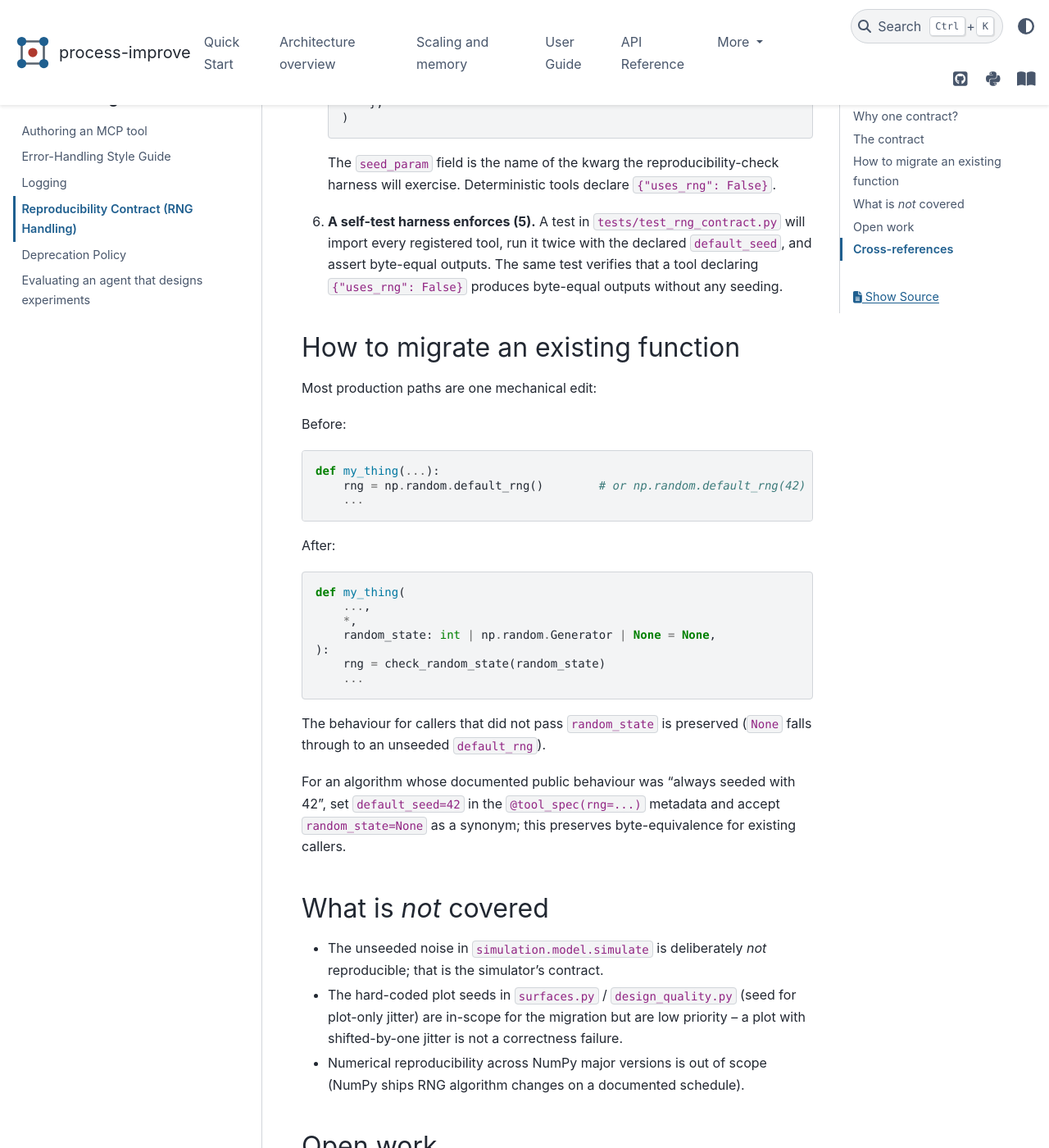
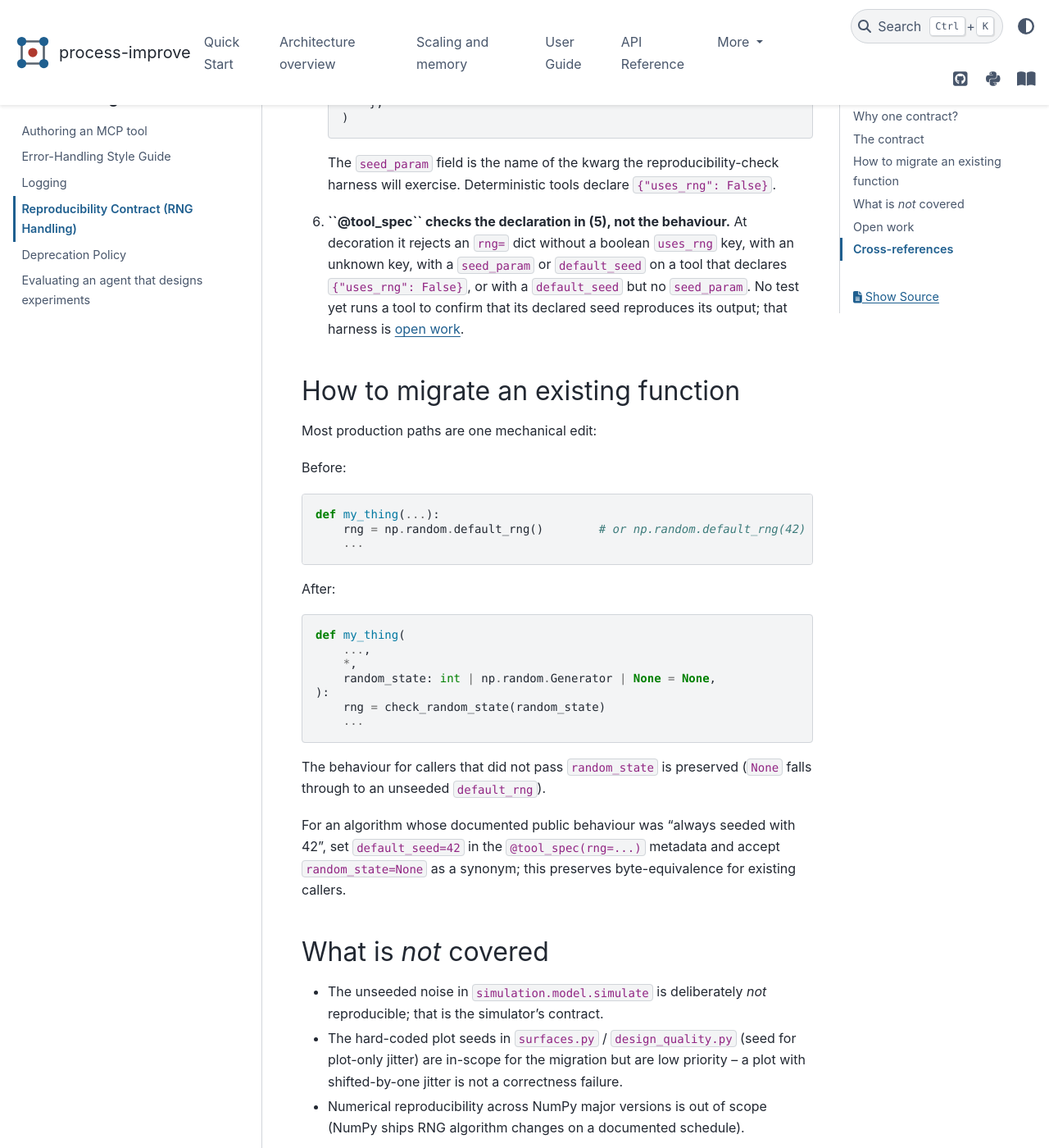
Before and after one commit to kgdunn/process-improve, a Sphinx documentation site: the page built from docs/development/reproducibility.rst, in a window 1280 px wide and 1400 px high, scrolled down 2126 px. Shown: the whole window at 82% size. Built offline with Sphinx 7.4.7 and the PyData theme 0.15.4, drawn with Linux system fonts in a browser that asks for light colours; some of the changed text lies outside the part shown.

Commit message:
Reproducibility contract: say what checks the rng metadata today
Point 6 of the contract said tests/test_rng_contract.py enforces point 5
by running every tool twice with its declared seed; the "Open work"
section further down said that harness does not exist, and it does not.
Point 6 now describes the check there is: @tool_spec validates the shape
of each rng= declaration when the tool is decorated. The harness stays
under "Open work", without the file name it does not have yet, and with
the reason it is not cheap: it needs a valid sample input for every tool.

Refs #513.

Co-Authored-By: Claude Opus 5.5 <noreply@anthropic.com>
Claude-Session: https://claude.ai/code/session_01LuZsAwoXkHeFZCALLWGpgv

```diff
--- a/docs/development/reproducibility.rst
+++ b/docs/development/reproducibility.rst
@@ -103,12 +103,14 @@ The contract
    reproducibility-check harness will exercise. Deterministic
    tools declare ``{"uses_rng": False}``.
 
-6. **A self-test harness enforces (5).** A test in
-   ``tests/test_rng_contract.py`` will import every registered
-   tool, run it twice with the declared ``default_seed``, and
-   assert byte-equal outputs. The same test verifies that a
-   tool declaring ``{"uses_rng": False}`` produces byte-equal
-   outputs without any seeding.
+6. **``@tool_spec`` checks the declaration in (5), not the
+   behaviour.** At decoration it rejects an ``rng=`` dict without
+   a boolean ``uses_rng`` key, with an unknown key, with a
+   ``seed_param`` or ``default_seed`` on a tool that declares
+   ``{"uses_rng": False}``, or with a ``default_seed`` but no
+   ``seed_param``. No test yet runs a tool to confirm that its
+   declared seed reproduces its output; that harness is
+   :ref:`open work <rng_open_work>`.
 
 How to migrate an existing function
 -----------------------------------
@@ -158,15 +160,19 @@ What is *not* covered
   out of scope (NumPy ships RNG algorithm changes on a
   documented schedule).
 
+.. _rng_open_work:
+
 Open work
 ---------
 
 Aspects of the contract that are not yet implemented:
 
-- The ``tests/test_rng_contract.py`` harness that exercises every
-  ``@tool_spec(rng={"uses_rng": True})`` against its declared
-  ``default_seed`` will land alongside the first sweep that
-  migrates production callsites.
+- A harness that runs every ``@tool_spec(rng={"uses_rng": True})``
+  tool twice with its declared ``default_seed`` and asserts
+  byte-equal outputs, and runs every tool declaring
+  ``{"uses_rng": False}`` twice without a seed to the same end.
+  It needs a valid sample input for each tool, which the registry
+  does not hold yet.
 - Migration of the existing offenders is tracked in
   `SEC-21 sub-item 9 <https://github.com/kgdunn/process-improve/issues/270>`_
   (Resampler), the relevant SEC-33 sub-item
```
